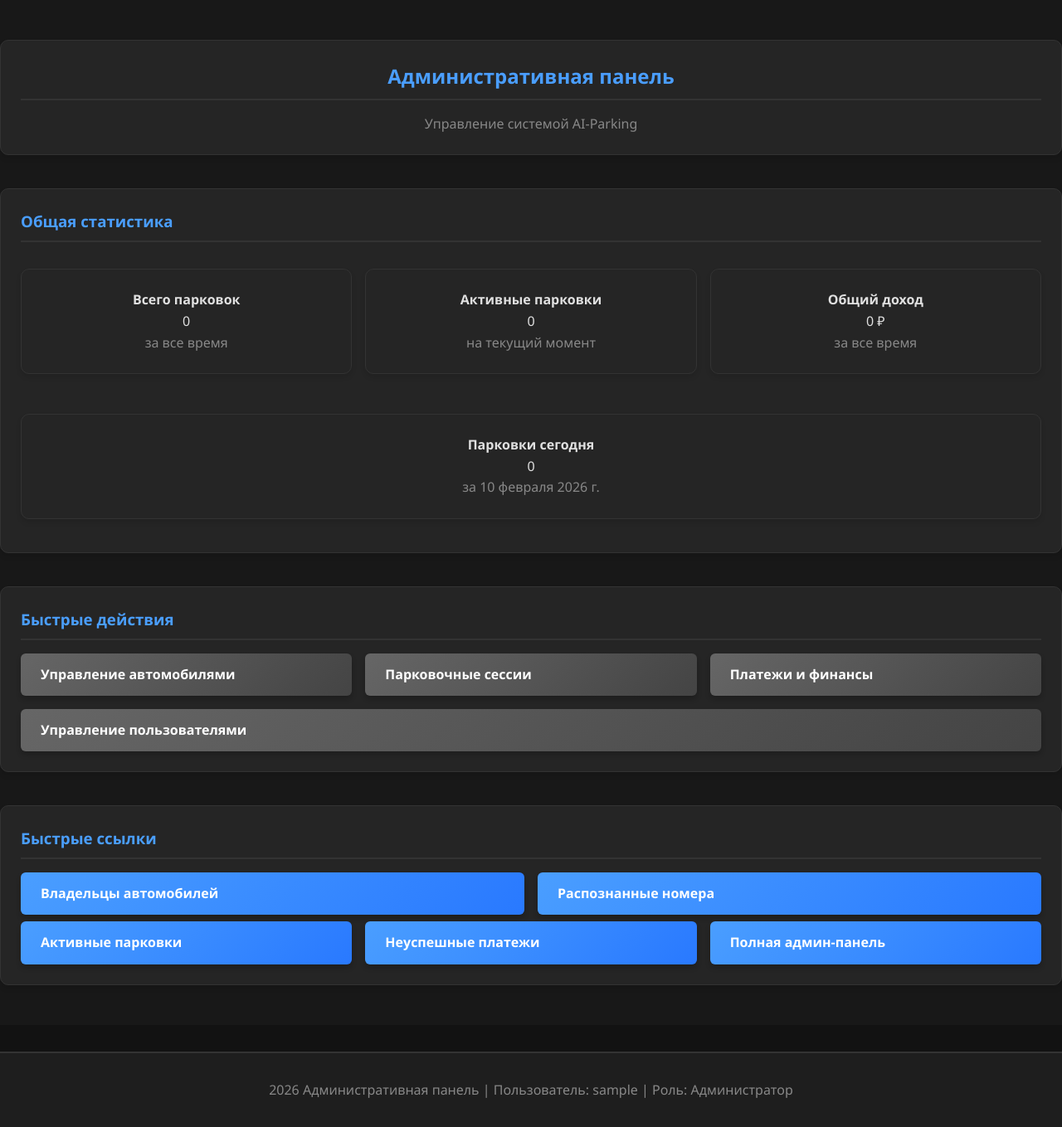
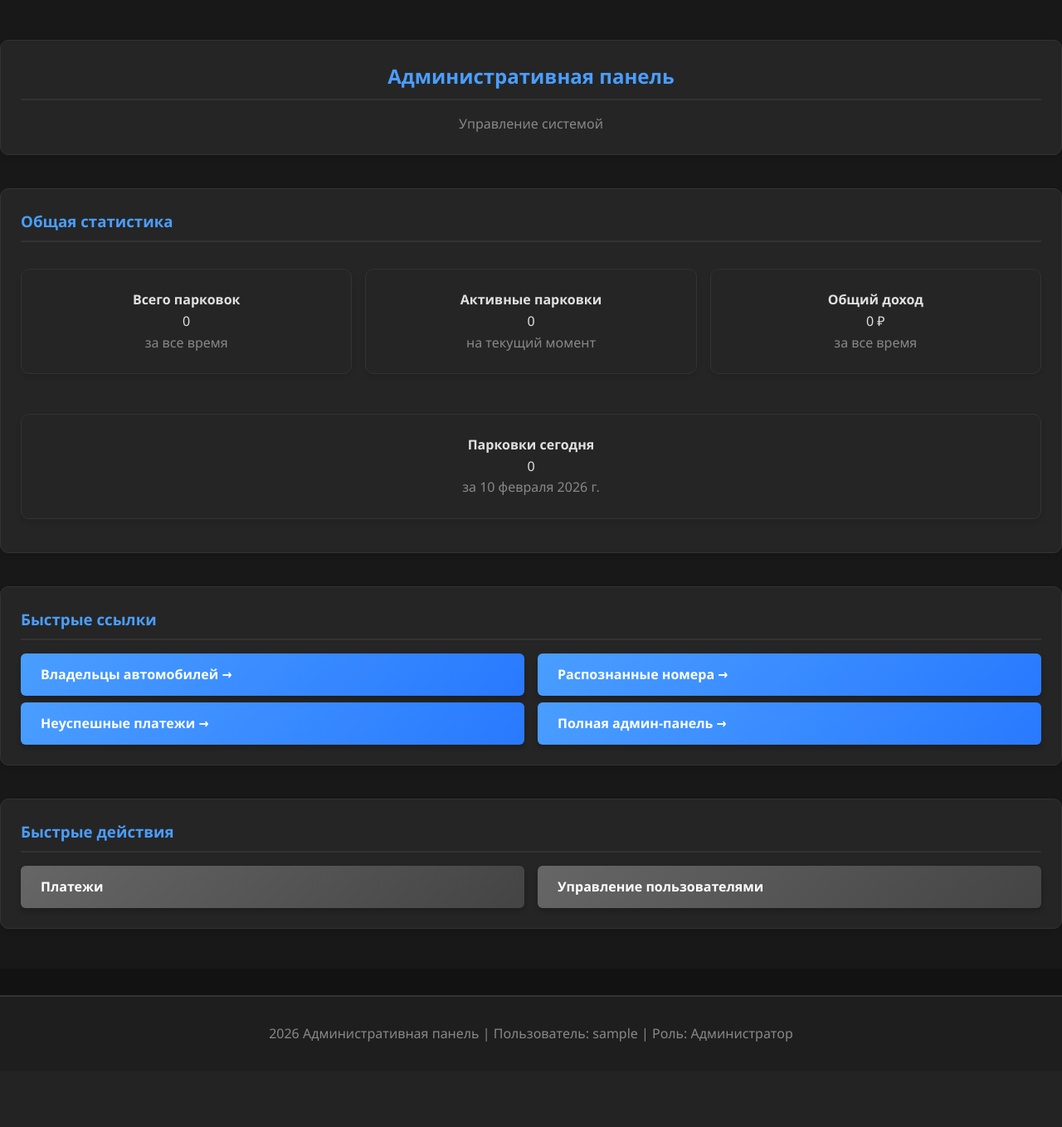
Before and after one commit to whykunchik/ai_parking, a Django app: page /admin-dashboard/ in a window 1280 px wide. Shown: the part 176-1535 px from the top of the page at 83% size. After the commit the page ends 1432 px from the top, so only its background shows below. Run offline with Django 5.2, Linux system fonts and the light colour scheme; the visitor is signed in with stand-in values (Sample User, id 1); data that the repository does not hold is empty.

Commit message:
исправление ошибок

```diff
--- a/catalog/templates/admin/dashboard.html
+++ b/catalog/templates/admin/dashboard.html
@@ -15,7 +15,7 @@
     <div class="col">
         <div class="card text-center">
             <h2>Административная панель</h2>
-            <p class="text-muted">Управление системой AI-Parking</p>
+            <p class="text-muted">Управление системой</p>
         </div>
     </div>
 </div>
@@ -64,21 +64,44 @@
 <div class="row mt-4">
     <div class="col">
         <div class="card">
+            <h3>Быстрые ссылки</h3>
+            <div class="row mt-3">
+                <div class="col">
+                    <a href="/admin/catalog/carowner/" class="btn">
+                        Владельцы автомобилей →
+                    </a>
+                </div>
+                <div class="col">
+                    <a href="/admin/catalog/licenseplatedetection/" class="btn">
+                        Распознанные номера →
+                    </a>
+                </div>
+            </div>
+
+            <div class="row mt-2">
+                <div class="col">
+                    <a href="/admin/catalog/payment/?is_successful=False" class="btn">
+                        Неуспешные платежи →
+                    </a>
+                </div>
+                <div class="col">
+                    <a href="/admin/" class="btn">
+                        Полная админ-панель →
+                    </a>
+                </div>
+            </div>
+        </div>
+    </div>
+</div>
+
+<div class="row mt-4">
+    <div class="col">
+        <div class="card">
             <h3>Быстрые действия</h3>
             <div class="row mt-3">
                 <div class="col">
-                    <a href="/admin/catalog/vehicle/" class="btn btn-secondary">
-                        Управление автомобилями
-                    </a>
-                </div>
-                <div class="col">
-                    <a href="/admin/catalog/parkingsession/" class="btn btn-secondary">
-                        Парковочные сессии
-                    </a>
-                </div>
-                <div class="col">
                     <a href="/admin/catalog/payment/" class="btn btn-secondary">
-                        Платежи и финансы
+                        Платежи
                     </a>
                 </div>
                 <div class="col">
@@ -90,44 +113,6 @@
         </div>
     </div>
 </div>
-
-<div class="row mt-4">
-    <div class="col">
-        <div class="card">
-            <h3>Быстрые ссылки</h3>
-            <div class="row mt-3">
-                <div class="col">
-                    <a href="/admin/catalog/carowner/" class="btn">
-                        Владельцы автомобилей
-                    </a>
-                </div>
-                <div class="col">
-                    <a href="/admin/catalog/licenseplatedetection/" class="btn">
-                        Распознанные номера
-                    </a>
-                </div>
-            </div>
-
-            <div class="row mt-2">
-                <div class="col">
-                    <a href="/admin/catalog/parkingsession/?exit_time__isnull=True" class="btn">
-                        Активные парковки
-                    </a>
-                </div>
-                <div class="col">
-                    <a href="/admin/catalog/payment/?is_successful=False" class="btn">
-                        Неуспешные платежи
-                    </a>
-                </div>
-                <div class="col">
-                    <a href="/admin/" class="btn">
-                        Полная админ-панель
-                    </a>
-                </div>
-            </div>
-        </div>
-    </div>
-</div>
 {% endblock %}
 
 {% block footer %}
```
Also changed, not shown: catalog/templates/home.html (+0 -16 lines).
